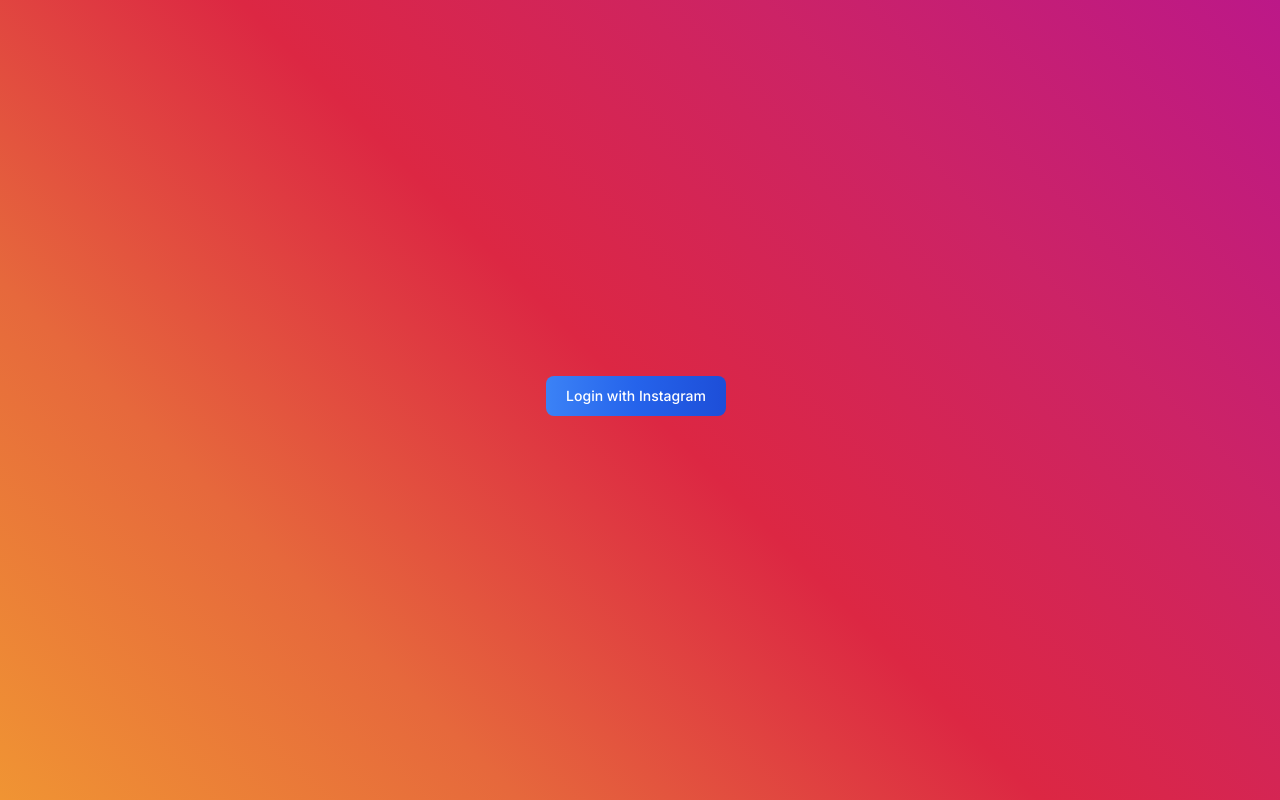
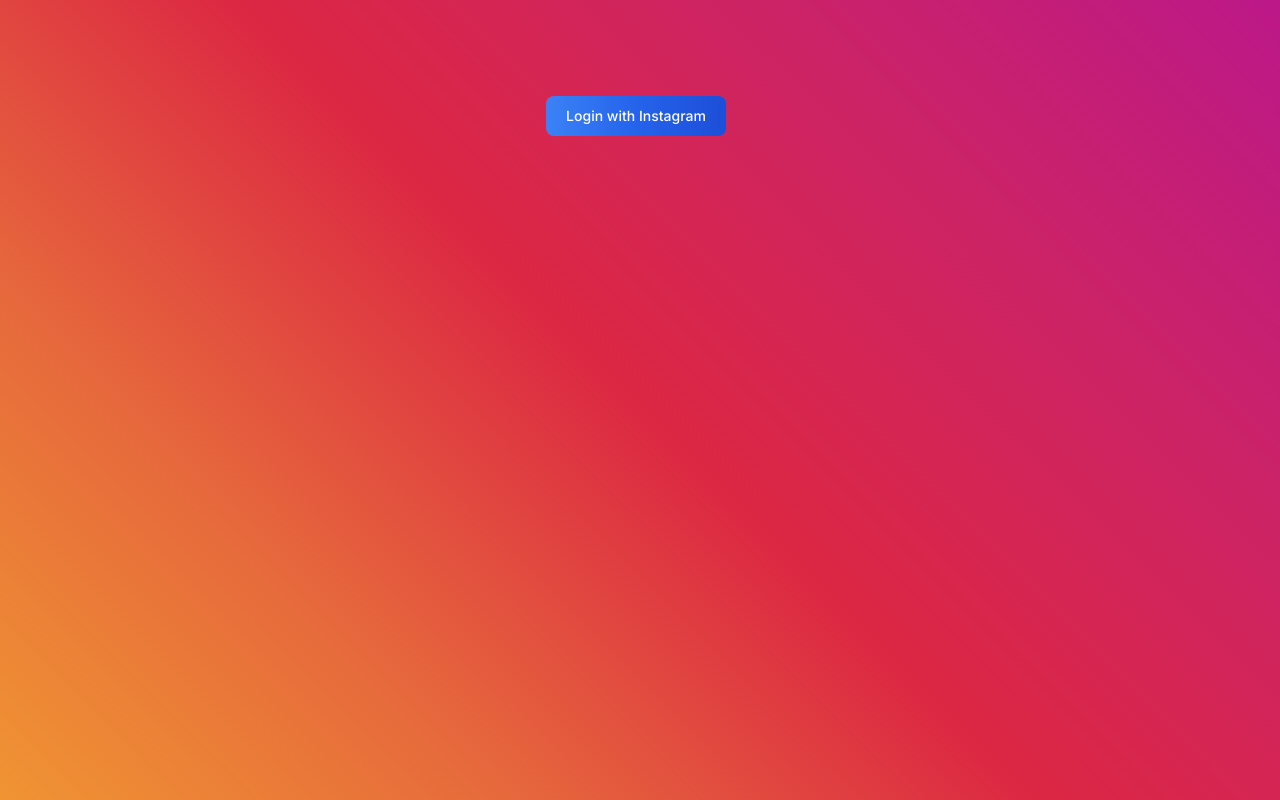
Before and after one commit to slowdivesun/sundae-assign, a Next.js app in the folder insta-feed/: page / in a window 1280 px wide. Built offline with nearby package versions, Linux system fonts and the light colour scheme.

Commit message:
Testing styles

```diff
--- a/insta-feed/app/page.js
+++ b/insta-feed/app/page.js
@@ -4,8 +4,8 @@ import LoginButton from "../components/LoginButton";
 
 export default function Home() {
   return (
-    <div className={styles.bg}>
+    <main className={styles.main}>
       <LoginButton />
-    </div>
+    </main>
   );
 }
```
